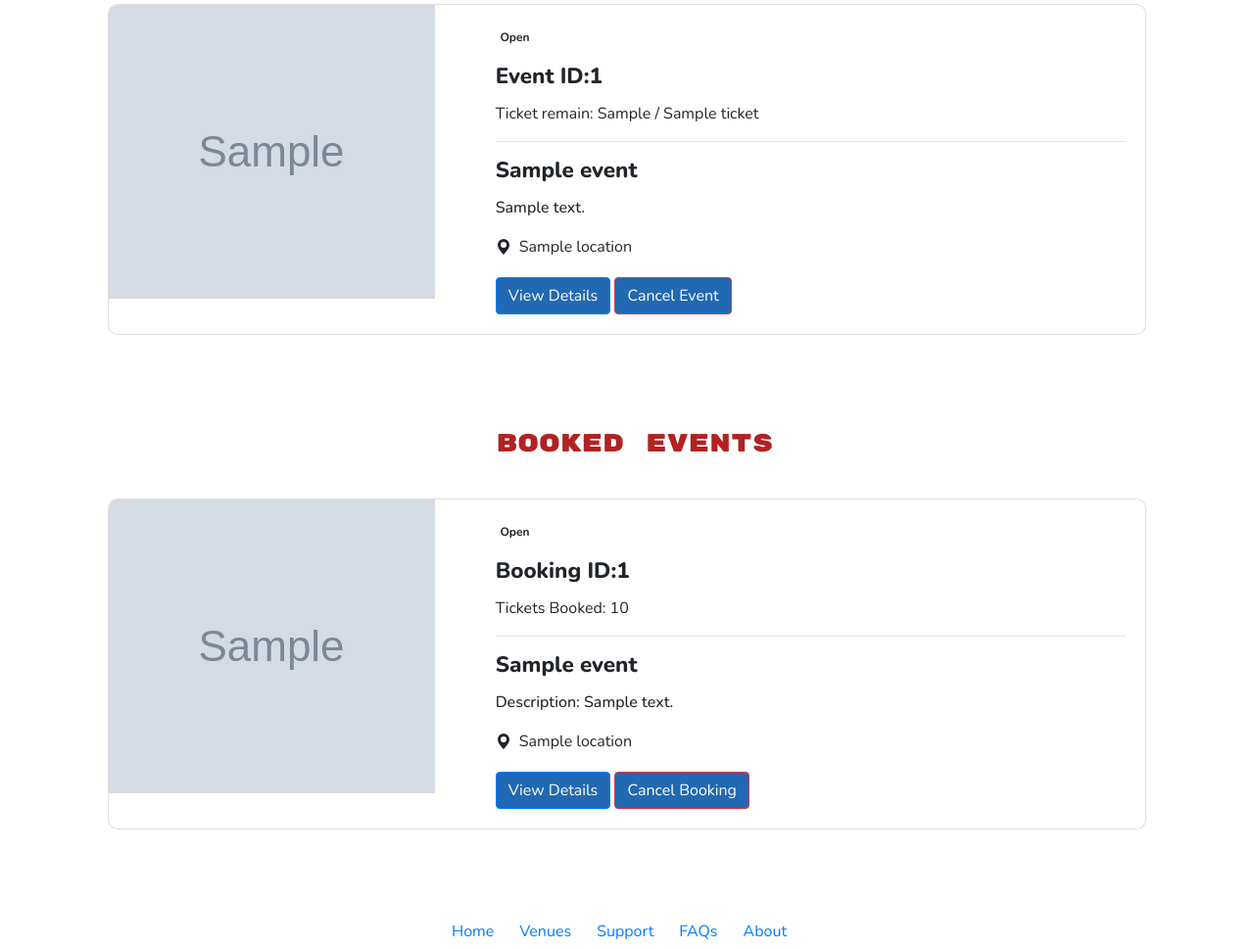
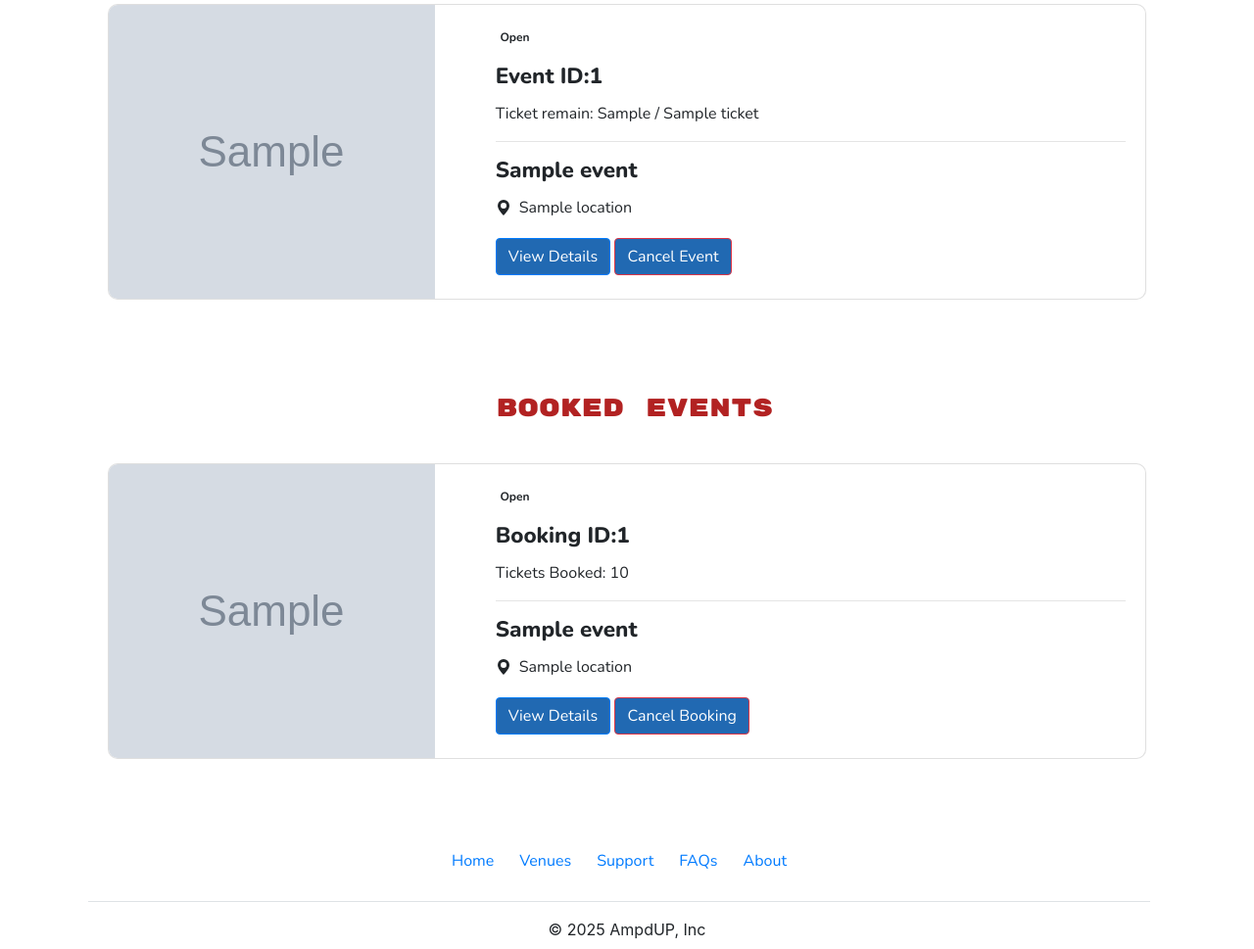
Before and after one commit to Erix-Senpai/Ampdup, a Python web app: template Ampdup_Codebase/templates/BookingHistory.html in a window 1280 px wide. Shown: the part 213-1182 px from the top of the page at 98% size. Run offline with Jinja, Linux system fonts and the light colour scheme; the template is opened without the code that fills it: most values are stand-ins (such as "Sample title", 1, 10 or a date in 2020); grey boxes marked "Sample" are stand-in pictures; form fields are guessed from the names that the template uses; some libraries are stand-ins or nearby versions; some web fonts are replaced.

Commit message:
Changed booking history card display

```diff
--- a/Ampdup_Codebase/templates/BookingHistory.html
+++ b/Ampdup_Codebase/templates/BookingHistory.html
@@ -25,7 +25,6 @@
                                 <p class="card-text"><small class="text-body-secondary">Ticket remain: {{event.ticket_remain}} / {{event.ticket}} </small></p>
                                 <hr>
                                 <h5 class="card-title">{{event.title}} </h5>
-                                <p class="card-text">{{event.description}} </p>
                                 <div class="d-inline-flex align-items-center">
                                     <svg xmlns="http://www.w3.org/2000/svg" width="16" height="16" fill="currentColor" class="bi bi-geo-alt-fill"
                                         viewBox="0 0 16 16">
@@ -86,7 +85,6 @@
                                 <p class="card-text"><small class="text-body-secondary">Tickets Booked: {{ event.quantity }}</small></p>
                                 <hr>
                                 <h5 class="card-title">{{event.title}} </h5>
-                                <p class="card-text">Description: {{event.description}} </p>
                                     <div class="d-inline-flex align-items-center">
                                         <svg xmlns="http://www.w3.org/2000/svg" width="16" height="16" fill="currentColor" class="bi bi-geo-alt-fill"
                                             viewBox="0 0 16 16">
```
